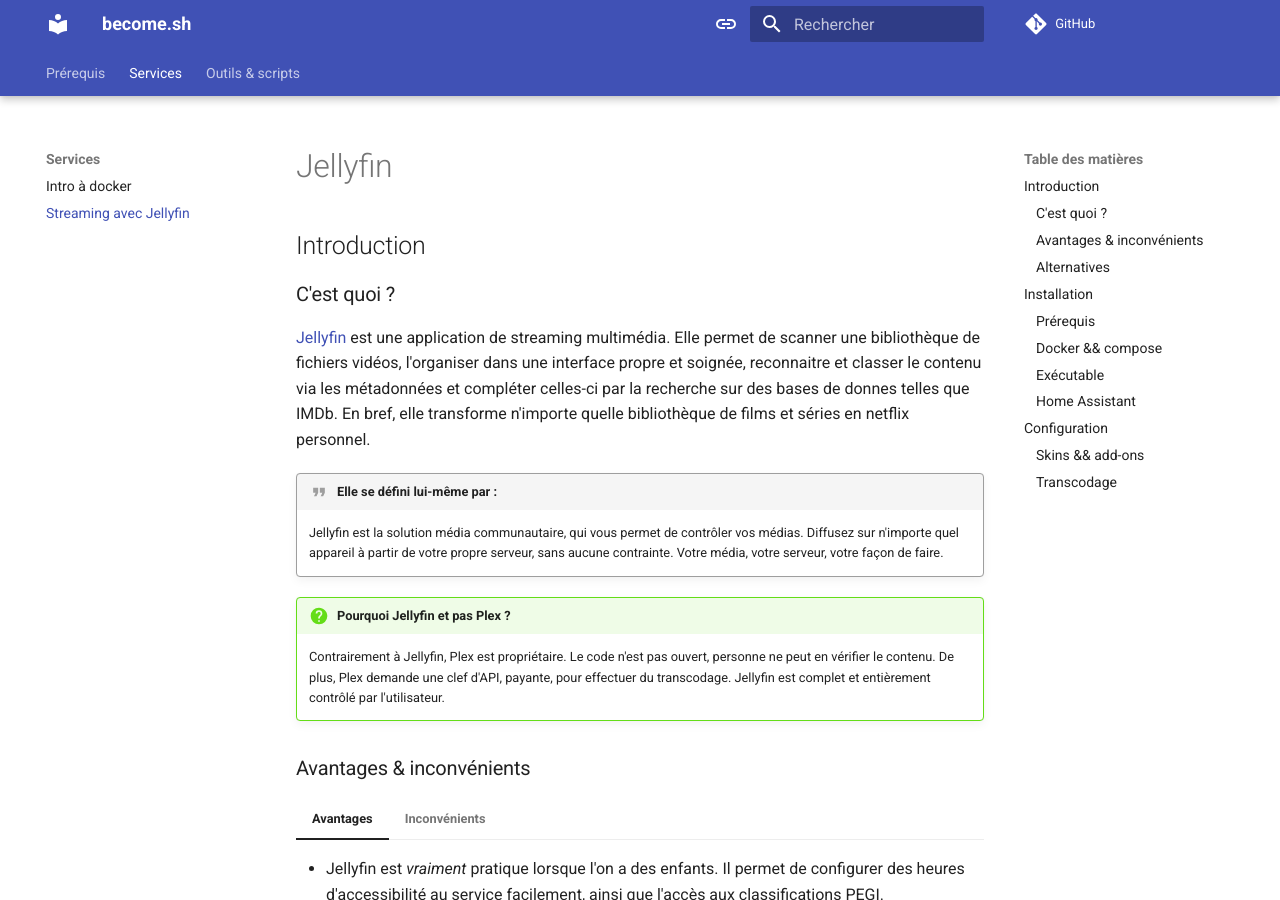
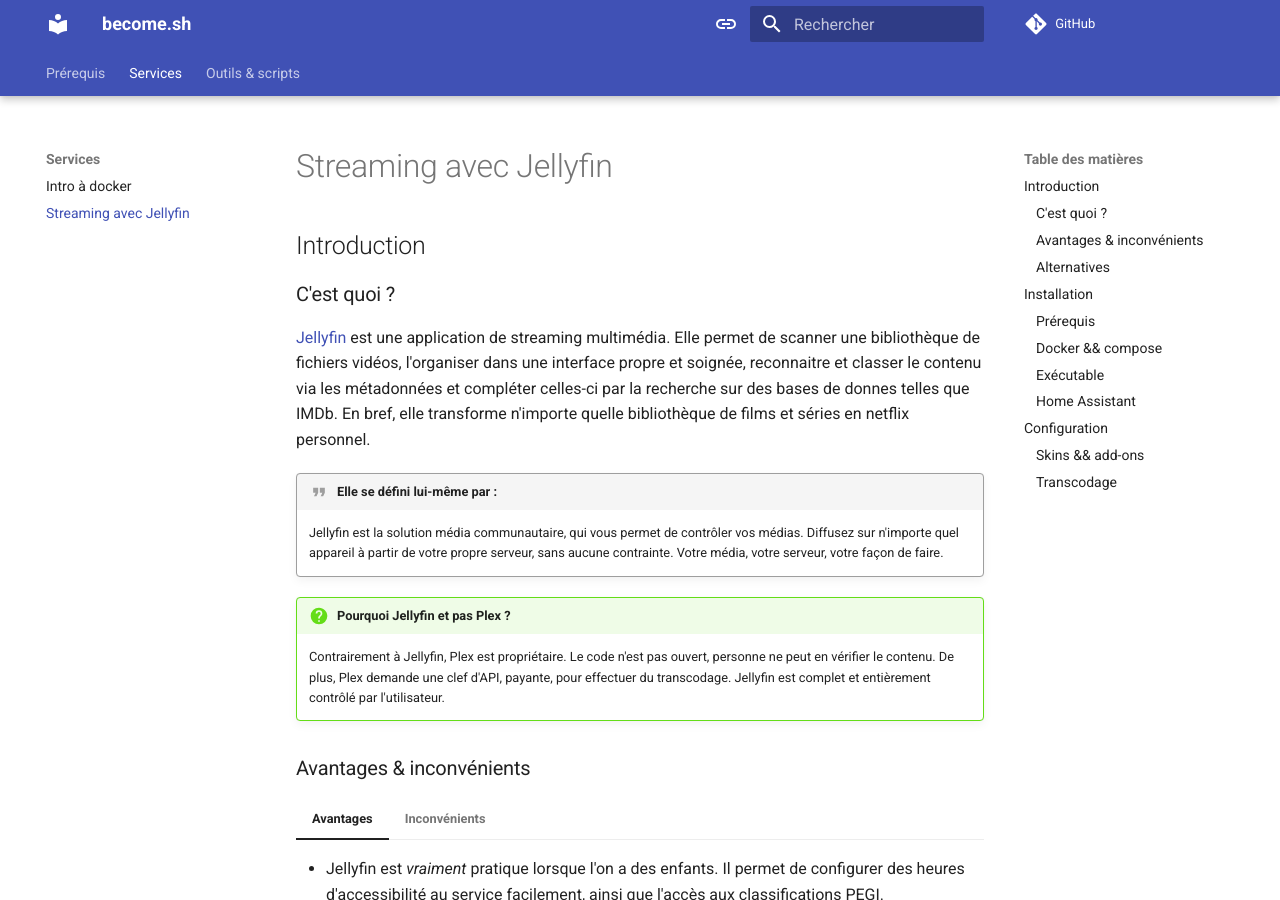
Before and after one commit to adenyrr/become.sh, an MkDocs documentation site: the page built from docs/services/jellyfin.md, in a window 1280 px wide and 900 px high. Built offline with MkDocs 1.6.1 and Material for MkDocs 9.7.7, drawn with Linux system fonts in a browser that asks for light colours; comment, search, counter and statistics services are not loaded; part of the change alters nothing that is shown.

```diff
--- a/docs/services/jellyfin.md
+++ b/docs/services/jellyfin.md
@@ -1,4 +1,3 @@
-# Jellyfin
 ## Introduction
 ### C'est quoi ?
 
```
